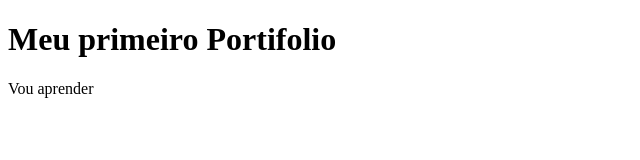
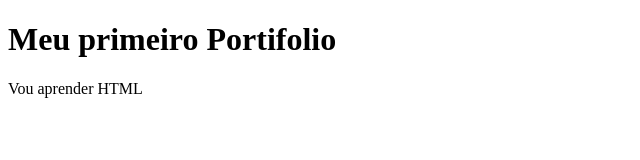
Before and after one commit to jlmzin/meu-portfolio-html, a plain HTML site: page index.html in a window 1280 px wide. Shown: the full height of the page, 0-640 px from the left. Drawn offline with Linux system fonts and the light colour scheme.

Commit message:
alteração

```diff
--- a/index.html
+++ b/index.html
@@ -7,6 +7,6 @@
 </head>
 <body>
     <h1>Meu primeiro Portifolio</h1>
-    <p>Vou aprender</p>
+    <p>Vou aprender HTML</p>
 </body>
 </html>
```
